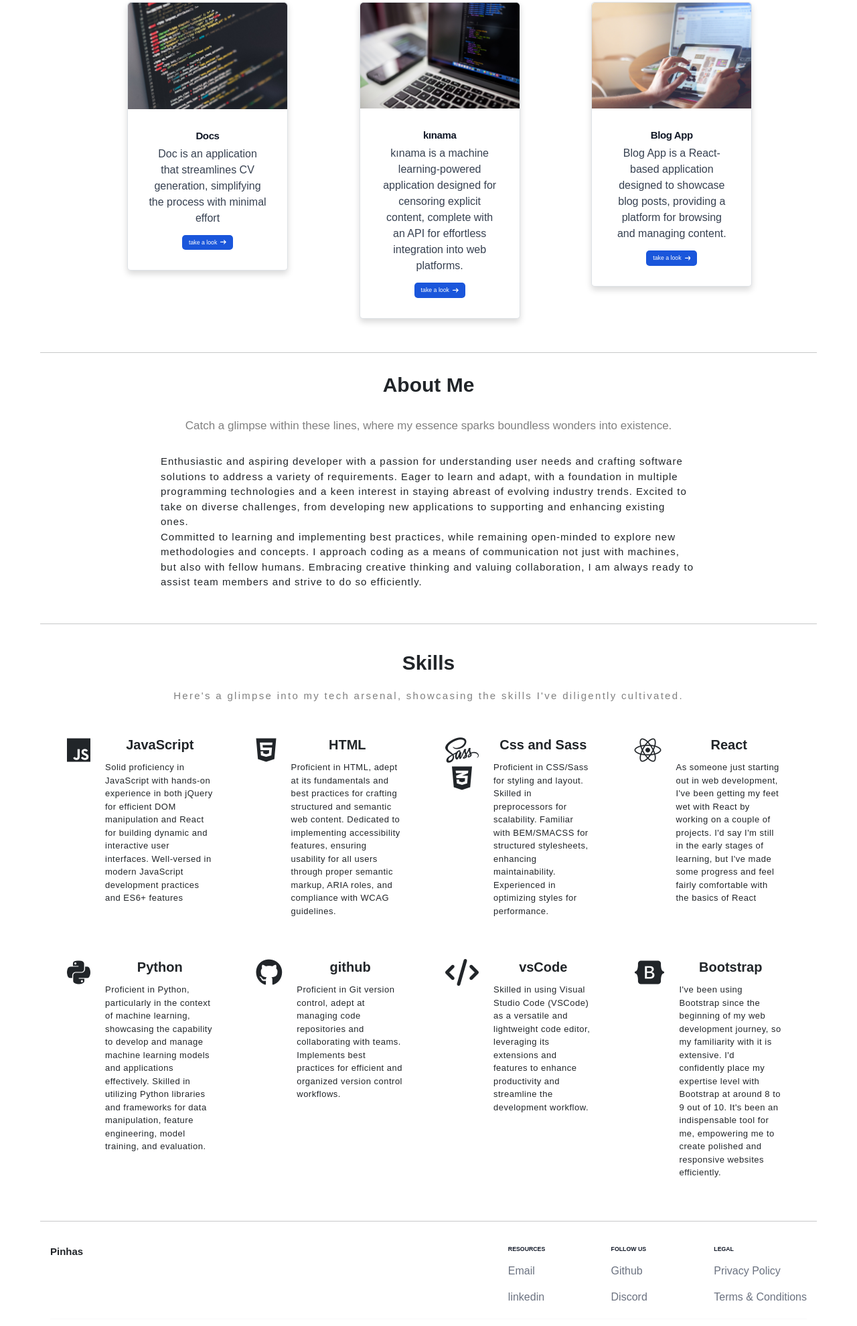
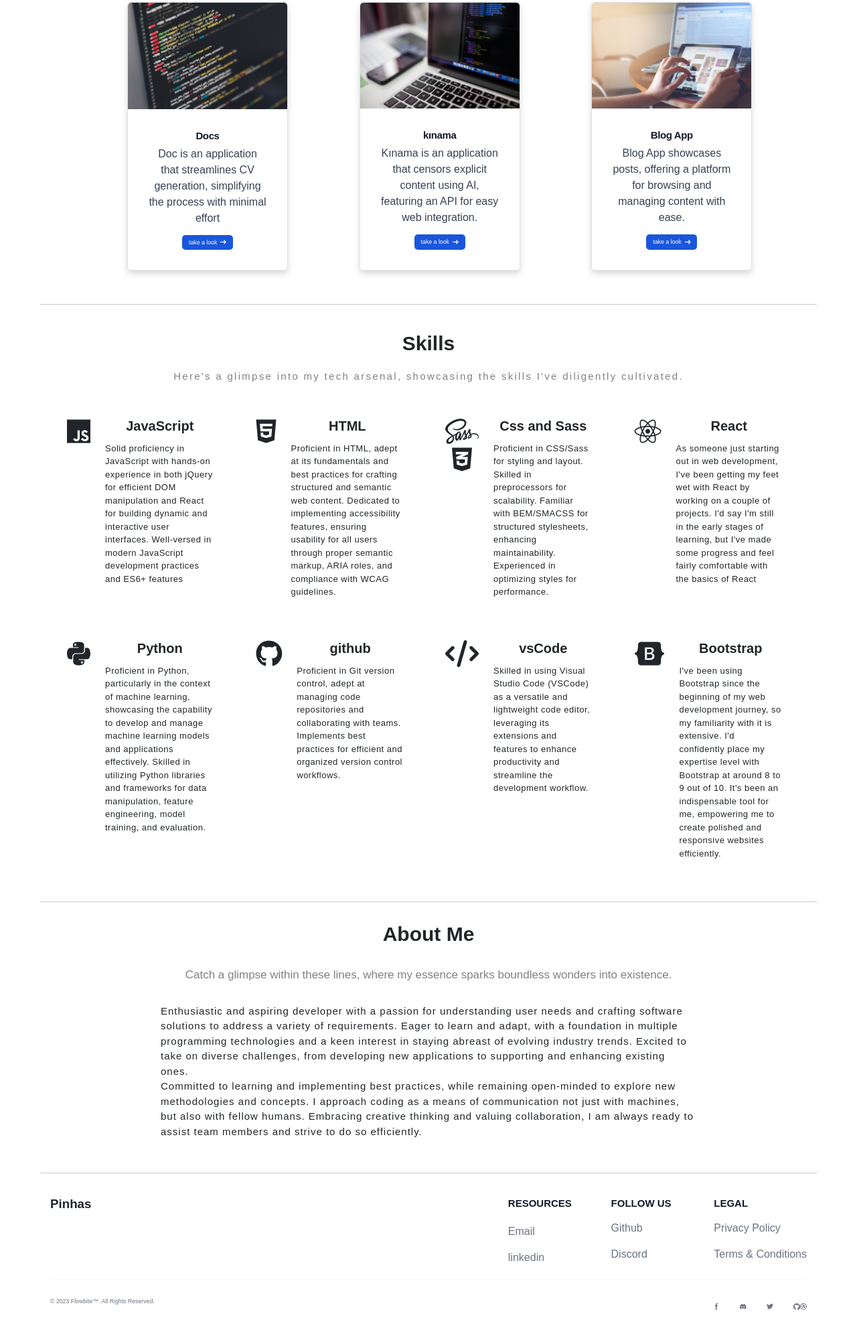
Before and after one commit to 00243pinhas/pinhas_portfolio, a website built with Vite: page index.html in a window 1280 px wide. Shown: the part 560-2540 px from the top of the page at 67% size. Built offline with nearby package versions, Linux system fonts and the light colour scheme.

Commit message:
correction of tages

```diff
--- a/index.html
+++ b/index.html
@@ -15,14 +15,12 @@
 
     <nav class="bg-white border-gray-100 dark:bg-gray-900 sticky top-0 z-50">
       <div class="max-w-screen-xl flex flex-wrap items-center justify-between mx-auto py-2 px-4">
-        <!-- Profile Picture for Mobile -->
         <a href="#" class="mobile-profile-pic hidden">
           <img src="/assets/room-DhpUSI-i.png" class="h-8 w-8 rounded-full" alt="Profile Picture" />
         </a>
-        <!-- Logo for Desktop -->
         <a href="https://flowbite.com/" class="logo flex items-center space-x-2 rtl:space-x-reverse">
           <!-- <img src="#" class="h-6" alt="Flowbite Logo" /> -->
-          <span class="self-center text-xl font-semibold whitespace-nowrap dark:text-white">Pinhas</span>
+          <span class="self-center text-3xl font-semibold whitespace-nowrap dark:text-white">Pinhas</span>
         </a>
         <button data-collapse-toggle="navbar-default" type="button" class="inline-flex items-center p-2 w-10 h-10 justify-center text-sm text-gray-500 rounded-lg md:hidden hover:bg-gray-100 focus:outline-none focus:ring-2 focus:ring-gray-200 dark:text-gray-400 dark:hover:bg-gray-700 dark:focus:ring-gray-600" aria-controls="navbar-default" aria-expanded="false">
           <span class="sr-only">Open main menu</span>
@@ -39,10 +37,10 @@
               <a href="#about" class="block py-1 px-3 text-gray-900 rounded hover:bg-gray-100 md:hover:bg-transparent md:border-0 md:hover:text-blue-700 md:p-0 dark:text-white md:dark:hover:text-blue-500 dark:hover:bg-gray-700 dark:hover:text-white md:dark:hover:bg-transparent">About</a>
             </li>
             <li>
-              <a href="#portfolio" class="block py-1 px-3 text-gray-900 rounded hover:bg-gray-100 md:hover:bg-transparent md:border-0 md:hover:text-blue-700 md:p-0 dark:text-white md:dark:hover:text-blue-500 dark:hover:bg-gray-700 dark:hover:text-white md:dark:hover:bg-transparent">portfolio</a>
+              <a href="#portfolio" class="block py-1 px-3 text-gray-900 rounded hover:bg-gray-100 md:hover:bg-transparent md:border-0 md:hover:text-blue-700 md:p-0 dark:text-white md:dark:hover:text-blue-500 dark:hover:bg-gray-700 dark:hover:text-white md:dark:hover:bg-transparent">Portfolio</a>
             </li>
             <li>
-              <a href="#skills" class="block py-1 px-3 text-gray-900 rounded hover:bg-gray-100 md:hover:bg-transparent md:border-0 md:hover:text-blue-700 md:p-0 dark:text-white md:dark:hover:text-blue-500 dark:hover:bg-gray-700 dark:hover:text-white md:dark:hover:bg-transparent">skills</a>
+              <a href="#skills" class="block py-1 px-3 text-gray-900 rounded hover:bg-gray-100 md:hover:bg-transparent md:border-0 md:hover:text-blue-700 md:p-0 dark:text-white md:dark:hover:text-blue-500 dark:hover:bg-gray-700 dark:hover:text-white md:dark:hover:bg-transparent">Skills</a>
             </li>
             <li>
               <a href="#Contact" class="block py-1 px-3 text-gray-900 rounded hover:bg-gray-100 md:hover:bg-transparent md:border-0 md:hover:text-blue-700 md:p-0 dark:text-white md:dark:hover:text-blue-500 dark:hover:bg-gray-700 dark:hover:text-white md:dark:hover:bg-transparent">Contact</a>
@@ -125,7 +123,7 @@
                             <a href="#">
                                 <h5 class="mb-2 text-2xl font-bold tracking-tight text-gray-900 dark:text-white">kınama</h5>
                             </a>
-                            <p class="mb-3 font-normal text-gray-700 dark:text-gray-400">kınama is a machine learning-powered application designed for censoring explicit content, complete with an API for effortless integration into web platforms.</p>
+                            <p class="mb-3 font-normal text-gray-700 dark:text-gray-400">Kınama is an application that censors explicit content using AI, featuring an API for easy web integration.</p>
                             <a href="#" class="inline-flex items-center px-3 py-2 text-sm font-medium text-center text-white bg-blue-700 rounded-lg hover:bg-blue-800 focus:ring-4 focus:outline-none focus:ring-blue-300 dark:bg-blue-600 dark:hover:bg-blue-700 dark:focus:ring-blue-800">
                                 take a look
                                 <svg class="rtl:rotate-180 w-3.5 h-3.5 ms-2" aria-hidden="true" xmlns="http://www.w3.org/2000/svg" fill="none" viewBox="0 0 14 10">
@@ -146,7 +144,7 @@
                           <a href="#">
                               <h5 class="mb-2 text-2xl font-bold tracking-tight text-gray-900 dark:text-white">Blog App</h5>
                           </a>
-                          <p class="mb-3 font-normal text-gray-700 dark:text-gray-400">Blog App is a React-based application designed to showcase blog posts, providing a platform for browsing and managing content.</p>
+                          <p class="mb-3 font-normal text-gray-700 dark:text-gray-400">Blog App showcases posts, offering a platform for browsing and managing content with ease.</p>
                           <a href="#" class="inline-flex items-center px-3 py-2 text-sm font-medium text-center text-white bg-blue-700 rounded-lg hover:bg-blue-800 focus:ring-4 focus:outline-none focus:ring-blue-300 dark:bg-blue-600 dark:hover:bg-blue-700 dark:focus:ring-blue-800">
                             take a look
                               <svg class="rtl:rotate-180 w-3.5 h-3.5 ms-2" aria-hidden="true" xmlns="http://www.w3.org/2000/svg" fill="none" viewBox="0 0 14 10">
@@ -164,46 +162,7 @@
         <hr class="line-final  hr hr-blurry" />
 
 
-       <section  id="about" class="about">
-
-          <div class="aboutOnehalf">
-
-            <h1>About <span class="aboutOnehalf__span">Me </span></h1>
-
-            <p>
-              Catch a glimpse within these lines, where my essence sparks boundless wonders into existence.
-            </p>
-
-          </div>
-
-          <div class="aboutTwohalf">
-
-            <div class="aboutTwohalf__text">
-
-              <!-- <h2>Embracing Modesty Unveiling Creativity and Pursuing Growth</h2> -->
-              <p>
-
-                  Enthusiastic and aspiring developer with a passion for understanding user needs and crafting software
-                  solutions to address a variety of requirements. Eager to learn and adapt, with a foundation in multiple
-                  programming technologies and a keen interest in staying abreast of evolving industry trends.
-                  Excited to take on diverse challenges, from developing new applications to supporting and enhancing existing ones.
-                 <br>
-                 Committed to learning and implementing best practices, while remaining open-minded to explore new methodologies and concepts.
-                I approach coding as a means of communication not just with machines, but also with fellow humans.
-                Embracing creative thinking and valuing collaboration, I am always ready to assist team members and strive to
-                do so efficiently.
-
-
-            </p>
-            </div>
-
-          </div>
-        </section>
-
-
-        <hr class="line-final  hr hr-blurry" />
-
-         <section id="skills" class="skills">
+        <section id="skills" class="skills">
 
           <div class="skills__titles">
             <h1>Skills</h1>
@@ -364,6 +323,45 @@
           </div>
         </section>
 
+
+        <hr class="line-final  hr hr-blurry" />
+
+       <section  id="about" class="about">
+
+          <div class="aboutOnehalf">
+
+            <h1>About <span class="aboutOnehalf__span">Me </span></h1>
+
+            <p>
+              Catch a glimpse within these lines, where my essence sparks boundless wonders into existence.
+            </p>
+
+          </div>
+
+          <div class="aboutTwohalf">
+
+            <div class="aboutTwohalf__text">
+
+              <!-- <h2>Embracing Modesty Unveiling Creativity and Pursuing Growth</h2> -->
+              <p>
+
+                  Enthusiastic and aspiring developer with a passion for understanding user needs and crafting software
+                  solutions to address a variety of requirements. Eager to learn and adapt, with a foundation in multiple
+                  programming technologies and a keen interest in staying abreast of evolving industry trends.
+                  Excited to take on diverse challenges, from developing new applications to supporting and enhancing existing ones.
+                 <br>
+                 Committed to learning and implementing best practices, while remaining open-minded to explore new methodologies and concepts.
+                I approach coding as a means of communication not just with machines, but also with fellow humans.
+                Embracing creative thinking and valuing collaboration, I am always ready to assist team members and strive to
+                do so efficiently.
+
+
+            </p>
+            </div>
+
+          </div>
+        </section>
+
         <hr class="line-final  hr hr-blurry" />
 
 
@@ -374,15 +372,15 @@
           <div class="md:flex md:justify-between">
             <div class="mb-6 md:mb-0">
                 <a href="#" class="flex items-center">
-                    <span class="self-center text-2xl font-semibold whitespace-nowrap dark:text-white">Pinhas</span>
+                    <span class="self-center text-3xl font-semibold whitespace-nowrap dark:text-white">Pinhas</span>
                 </a>
             </div>
             <div class="grid grid-cols-2 gap-8 sm:gap-6 sm:grid-cols-3">
                 <div>
-                    <h2 class="mb-6 text-sm font-semibold text-gray-900 uppercase dark:text-white">Resources</h2>
+                    <h2 class="mb-8 text-2xl font-semibold text-gray-900 uppercase dark:text-white">Resources</h2>
                     <ul class="text-gray-500 dark:text-gray-400 font-medium">
                         <li class="mb-4">
-                            <a href="pinhaslok@gmail.com"  target="_blank" class="hover:underline">Email</a>
+                            <a href="pinhaslok@gmail.com"  target="_blank" class="text-md hover:underline">Email</a>
                         </li>
                         <li>
                             <a href="www.linkedin.com/in/pinhas-lokonda"  target="_blank" class="hover:underline">linkedin</a>
@@ -390,7 +388,7 @@
                     </ul>
                 </div>
                 <div>
-                    <h2 class="mb-6 text-sm font-semibold text-gray-900 uppercase dark:text-white">Follow us</h2>
+                    <h2 class="mb-6  text-2xl  font-semibold text-gray-900 uppercase dark:text-white">Follow us</h2>
                     <ul class="text-gray-500 dark:text-gray-400 font-medium">
                         <li class="mb-4">
                             <a href="https://github.com/00243pinhas" target="_blank" class="hover:underline ">Github</a>
@@ -401,7 +399,7 @@
                     </ul>
                 </div>
                 <div>
-                    <h2 class="mb-6 text-sm font-semibold text-gray-900 uppercase dark:text-white">Legal</h2>
+                    <h2 class="mb-6  text-2xl  font-semibold text-gray-900 uppercase dark:text-white">Legal</h2>
                     <ul class="text-gray-500 dark:text-gray-400 font-medium">
                         <li class="mb-4">
                             <a href="#" class="hover:underline">Privacy Policy</a>
--- a/src/style/portfolio/portfolio.css
+++ b/src/style/portfolio/portfolio.css
@@ -32,11 +32,11 @@
 }
 
 
- @media only screen and (max-width: 634px) {
+ @media only screen and (max-width: 648px) {
 
     .main-portfolio{
 
-        grid-template-columns: repeat(2, minmax(200px, 1fr));
+        grid-template-columns: repeat(1, minmax(200px, 1fr));
 
     }
 
@@ -56,16 +56,18 @@
 } */
 
 
-/*
-@media only screen and (max-width: 484px) {
+@media only screen and (max-width: 452px) {
 
     .main-portfolio{
-
-        margin-right: 3rem;
-        grid-template-columns: repeat(1, minmax(200px, 1fr));
-        align-items: center;
-
-
+        margin-left: 3rem;
     }
 
-} */
+}
+
+@media only screen and (max-width: 364px) {
+
+    .main-portfolio{
+        margin-left: 0rem;
+    }
+
+}
```
